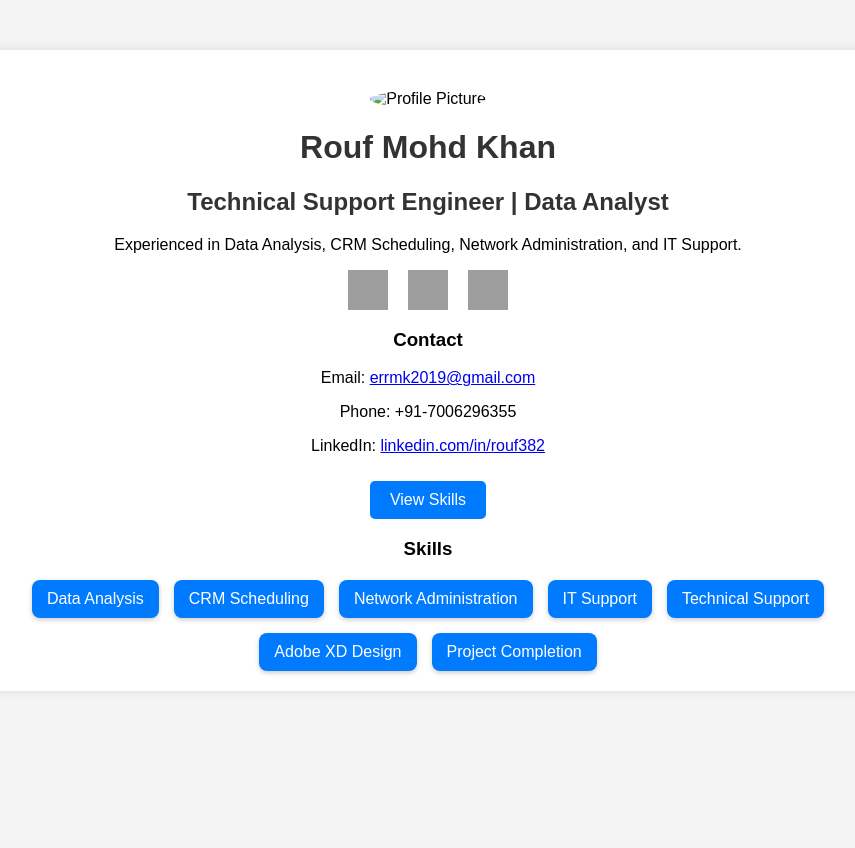
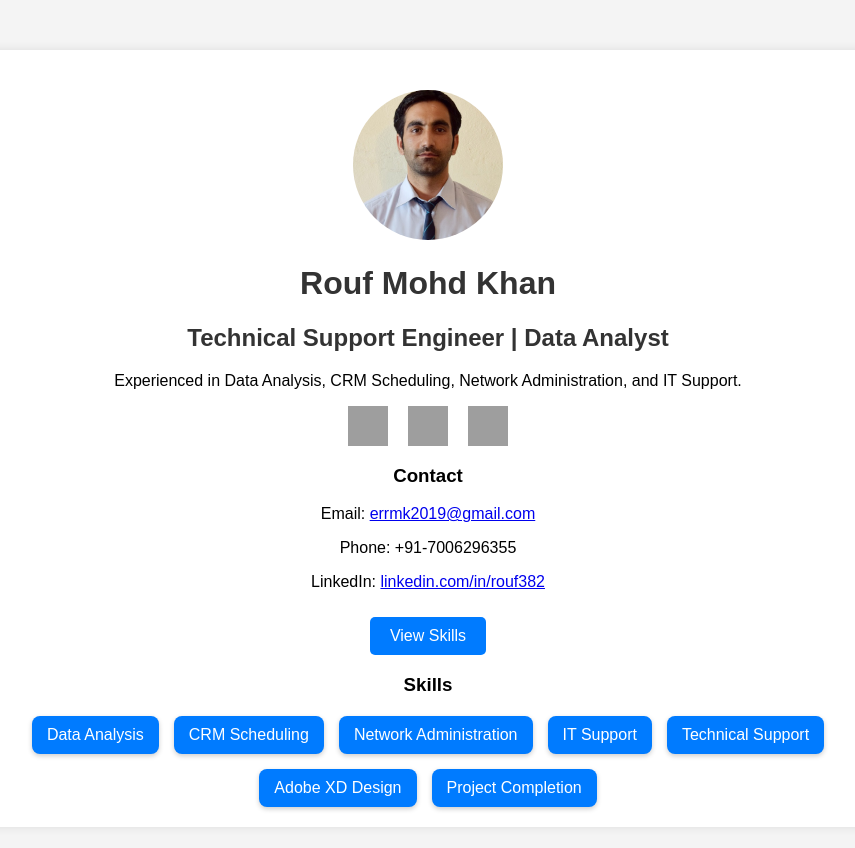
Before and after one commit to rouf382/Khan-Rouf, a plain HTML site: page index.html in a window 1280 px wide. Shown: the whole page, without its empty margins (212-1067 px from the left). Before the commit the page ends 800 px from the top, so only its background shows below. Drawn offline with Linux system fonts and the light colour scheme; the site is published under a folder, as on GitHub Pages, so addresses that start at the root find nothing; grey boxes are pictures that could not be loaded.

Commit message:
index.html

```diff
--- a/index.html
+++ b/index.html
@@ -90,7 +90,7 @@
 </head>
 <body>
     <div class="container">
-        <img src="/team01.JPG" alt="Profile Picture" class="profile-img">
+        <img src="./team01.JPG" alt="Profile Picture" class="profile-img">
         <h1>Rouf Mohd Khan</h1>
         <h2>Technical Support Engineer | Data Analyst</h2>
         <p>Experienced in Data Analysis, CRM Scheduling, Network Administration, and IT Support.</p>
```
